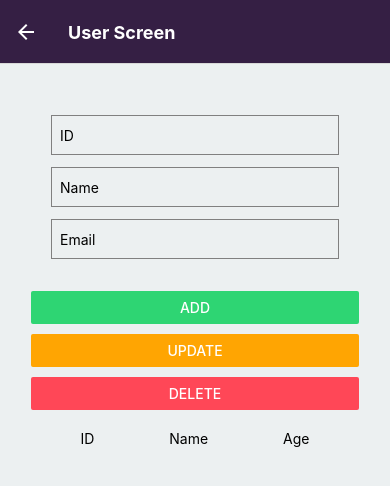
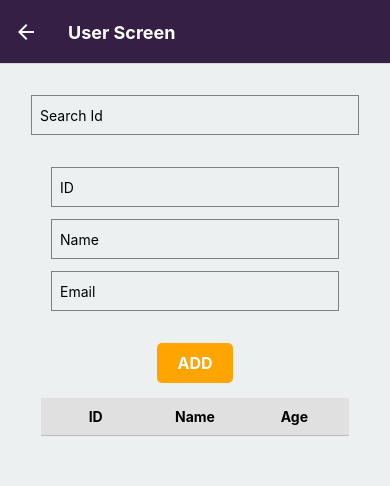
Before and after one commit to NimeshPiyumantha/ReactNative_CRUD-with-Firebase, a React Native app: screen /UserForm in a window 390 px wide. Shown: the top 486 px of the page. Built offline with nearby package versions, Linux system fonts and the light colour scheme; no server answers; the database is empty.

Commit message:
Update Content

```diff
--- /dev/null
+++ b/components/Button.js
@@ -0,0 +1,26 @@
+import React from "react";
+import { TouchableOpacity, Text, StyleSheet } from "react-native";
+
+const Button = ({ onPress, title, color }) => {
+  return (
+    <TouchableOpacity style={[styles.button, { backgroundColor: color }]} onPress={onPress}>
+      <Text style={styles.buttonText}>{title}</Text>
+    </TouchableOpacity>
+  );
+};
+
+const styles = StyleSheet.create({
+  button: {
+    paddingVertical: 10,
+    paddingHorizontal: 20,
+    borderRadius: 5,
+  },
+  buttonText: {
+    color: "#FFFFFF",
+    fontSize: 16,
+    fontWeight: "bold",
+    textAlign: "center",
+  },
+});
+
+export default Button;
--- a/components/UserForm.js
+++ b/components/UserForm.js
@@ -3,9 +3,9 @@ import {
   View,
   Text,
   TextInput,
-  Button,
   StyleSheet,
   FlatList,
+  TouchableOpacity,
 } from "react-native";
 import {
   collection,
@@ -17,9 +17,11 @@ import {
   getDocs,
 } from "firebase/firestore";
 import { db } from "./config";
+import Button from "./Button";
 
 const Form = () => {
   const [data, setData] = useState([]);
+  const [searchText, setSearchText] = useState("");
   const [id, setId] = useState("");
   const [name, setName] = useState("");
   const [email, setEmail] = useState("");
@@ -71,13 +73,16 @@ const Form = () => {
     setId("");
     setName("");
     setEmail("");
+    setSearchText("");
   };
 
   const searchById = async () => {
-    getDoc(doc(db, "users", "C001"))
+    getDoc(doc(db, "users", searchText))
       .then((docData) => {
         if (docData.exists()) {
-          console.log(docData.data());
+          setId(searchText);
+          setName(docData.data().name);
+          setEmail(docData.data().email);
         } else {
         }
       })
@@ -93,7 +98,6 @@ const Form = () => {
         users.push({ ...doc.data(), id: doc.id });
       });
       setData(users);
-      console.log("Document data: ", users);
     });
   };
 
@@ -107,6 +111,16 @@ const Form = () => {
 
   return (
     <View style={styles.container}>
+      <View>
+        <TextInput
+          style={styles.input}
+          value={searchText}
+          onChangeText={(text) => setSearchText(text)}
+          placeholder="Search Id"
+          onSubmitEditing={searchById}
+          returnKeyType="search" // Set the return key to "Search"
+        />
+      </View>
       <View style={styles.viewManage}>
         <TextInput
           style={styles.input}
@@ -129,13 +143,14 @@ const Form = () => {
       </View>
 
       <View style={styles.fixToButton}>
-        <Button
+        {/* <Button
           title="Add"
           color="#2ed573"
           style={styles.button}
           onPress={addData}
-        />
-        <Button
+        /> */}
+        <Button onPress={addData} color="#ffa502" title="ADD" />
+        {/* <Button
           title="Update"
           color="#ffa502"
           style={styles.button}
@@ -146,14 +161,14 @@ const Form = () => {
           color="#ff4757"
           style={styles.button}
           onPress={deleteData}
-        />
+        /> */}
       </View>
 
       <View style={styles.container2}>
         <View style={styles.header}>
-          <Text style={styles.headerText}>ID</Text>
-          <Text style={styles.headerText}>Name</Text>
-          <Text style={styles.headerText}>Age</Text>
+          <Text style={styles.headerCell}>ID</Text>
+          <Text style={styles.headerCell}>Name</Text>
+          <Text style={styles.headerCell}>Age</Text>
         </View>
         <FlatList
           data={data}
@@ -175,6 +190,10 @@ const styles = StyleSheet.create({
   viewManage: {
     margin: 20,
   },
+  viewManage2: {
+    justifyContent: "space-around",
+    flexDirection: "row",
+  },
   input: {
     height: 40,
     borderColor: "gray",
@@ -183,9 +202,21 @@ const styles = StyleSheet.create({
     paddingHorizontal: 8,
   },
   fixToButton: {
-    flexDirection: "column",
+    flexDirection: "row",
     gap: 10,
-    justifyContent: "space-around",
+    justifyContent: "center",
+  },
+  button: {
+    backgroundColor: "#2196F3",
+    paddingVertical: 10,
+    paddingHorizontal: 20,
+    borderRadius: 5,
+  },
+  buttonText: {
+    color: "#FFFFFF",
+    fontSize: 16,
+    fontWeight: "bold",
+    textAlign: "center",
   },
   text: {
     fontSize: 20,
@@ -194,20 +225,30 @@ const styles = StyleSheet.create({
   },
   header: {
     flexDirection: "row",
-    justifyContent: "space-around",
-    marginBottom: 8,
+    backgroundColor: "#e0e0e0",
+    paddingVertical: 10,
+    paddingHorizontal: 5,
+    borderBottomWidth: 1,
+    borderBottomColor: "#bdbdbd",
   },
   container2: {
+    justifyContent: "center",
     flex: 1,
-    justifyContent: "center",
-    marginTop: 20,
-    margin: 12,
+    paddingHorizontal: 10,
+    paddingVertical: 5,
+    marginTop: 10,
+  },
+  headerCell: {
+    flex: 1,
+    fontWeight: "bold",
+    textAlign: "center",
   },
   row: {
     flexDirection: "row",
-    justifyContent: "space-around",
-    marginBottom: 8,
-    fontWeight: 700,
+    borderBottomWidth: 1,
+    borderBottomColor: "#bdbdbd",
+    paddingVertical: 10,
+    paddingHorizontal: 5,
   },
   cell: {
     flex: 1,
```
